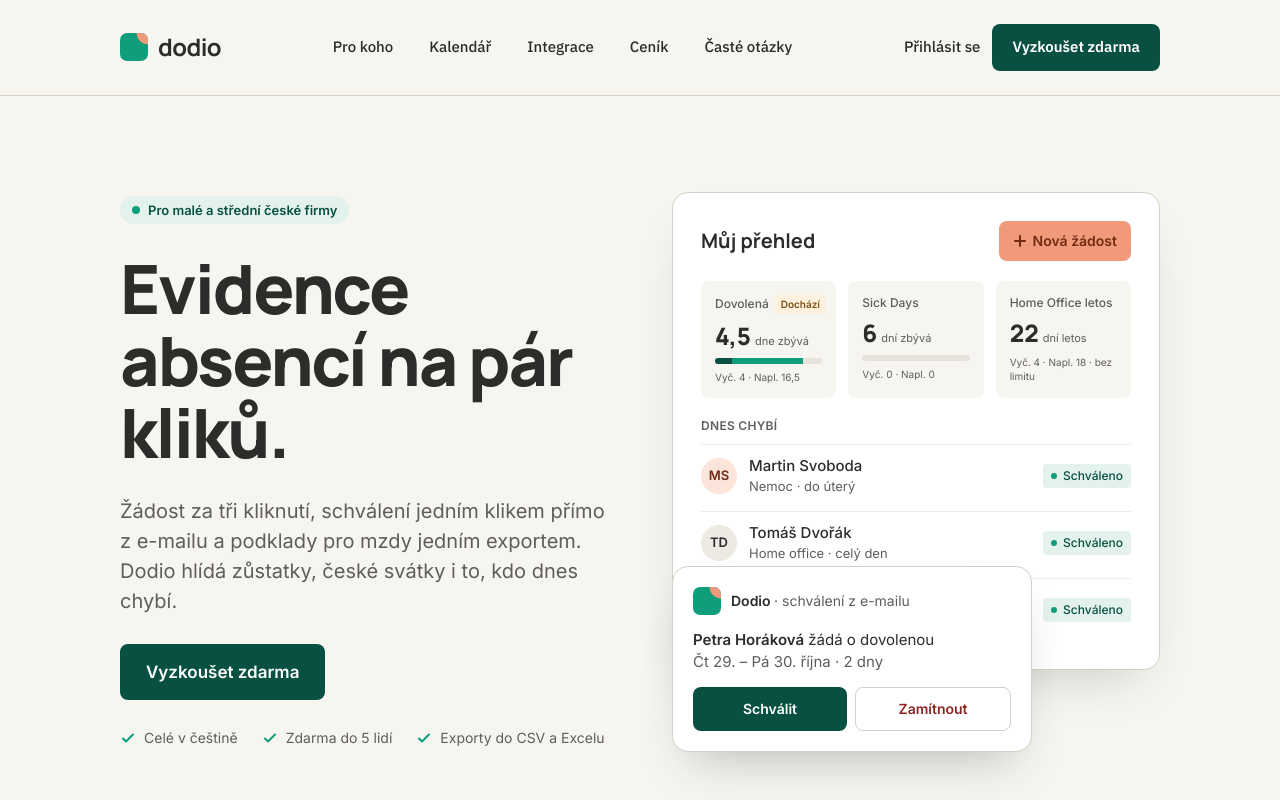
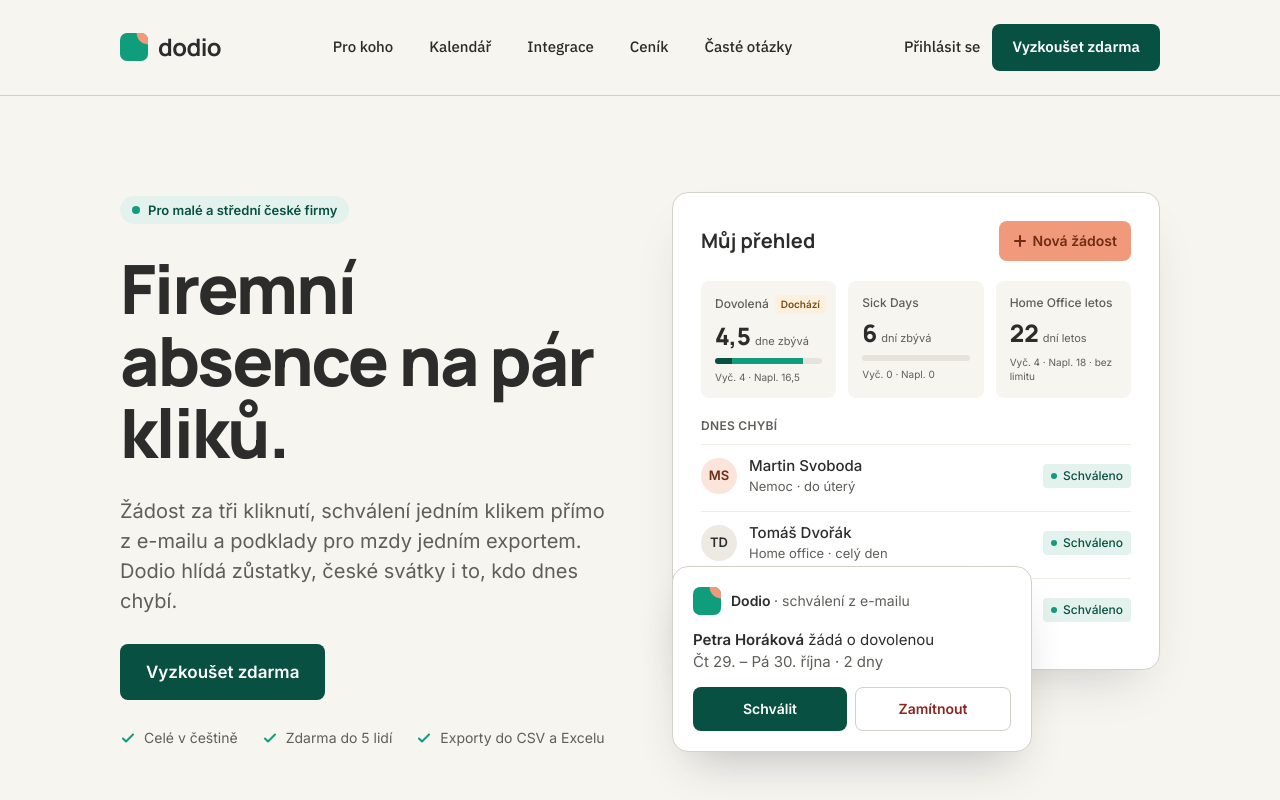
Before and after one commit to oldrichzvonicek/dovolena-app, a Next.js app: page / in a window 1280 px wide. Shown: the top 800 px of the page. Built offline with nearby package versions, Linux system fonts and the light colour scheme.

Commit message:
Update hero claim to "Firemní absence na pár kliků"
Co-Authored-By: Claude Sonnet 5 <noreply@anthropic.com>
Claude-Session: https://claude.ai/code/session_01LmKMwSvSbkksHQREJAJSKi

```diff
--- a/src/app/layout.tsx
+++ b/src/app/layout.tsx
@@ -22,11 +22,11 @@ const inter = Inter({
 
 export const metadata: Metadata = {
   metadataBase: new URL("https://dodio.cz"),
-  title: "Dodio – evidence absencí na pár kliků",
+  title: "Dodio – firemní absence na pár kliků",
   description:
     "Dodio je správa dovolených a absencí pro malé a střední české firmy. Žádost za tři kliknutí, schválení jedním klikem z e-mailu a export pro mzdy.",
   openGraph: {
-    title: "Dodio – evidence absencí na pár kliků",
+    title: "Dodio – firemní absence na pár kliků",
     description:
       "Správa dovolených a absencí pro malé a střední české firmy. Žádost za tři kliknutí, schválení jedním klikem z e-mailu a export pro mzdy.",
     url: "https://dodio.cz",
--- a/src/app/opengraph-image.tsx
+++ b/src/app/opengraph-image.tsx
@@ -1,7 +1,7 @@
 import { ImageResponse } from "next/og";
 
 export const runtime = "edge";
-export const alt = "Dodio – evidence absencí na pár kliků";
+export const alt = "Dodio – firemní absence na pár kliků";
 export const size = { width: 1200, height: 630 };
 export const contentType = "image/png";
 
@@ -47,7 +47,7 @@ export default function OpengraphImage() {
           <div style={{ fontSize: 44, fontWeight: 700, color: "#FFFFFF" }}>dodio</div>
         </div>
         <div style={{ fontSize: 60, fontWeight: 800, color: "#FFFFFF", maxWidth: 900, lineHeight: 1.1 }}>
-          Evidence absencí na pár kliků.
+          Firemní absence na pár kliků.
         </div>
         <div style={{ fontSize: 28, color: "#D7EEE6" }}>
           Správa dovolených a absencí pro malé a střední české firmy.
--- a/src/components/marketing/Hero.tsx
+++ b/src/components/marketing/Hero.tsx
@@ -163,7 +163,7 @@ export function Hero() {
             Pro malé a střední české firmy
           </div>
           <h1 className="m-0 font-dodio-display text-[40px] font-extrabold leading-[44px] tracking-[-1px] text-dodio-ink lg:text-[68px] lg:leading-[72px] lg:tracking-[-2px]">
-            Evidence absencí na pár kliků.
+            Firemní absence na pár kliků.
           </h1>
           <p className="m-0 max-w-[540px] text-[17px] leading-[26px] text-dodio-ink-muted lg:text-xl lg:leading-[30px]">
             Žádost za tři kliknutí, schválení jedním klikem přímo z e-mailu a podklady pro mzdy jedním
```
